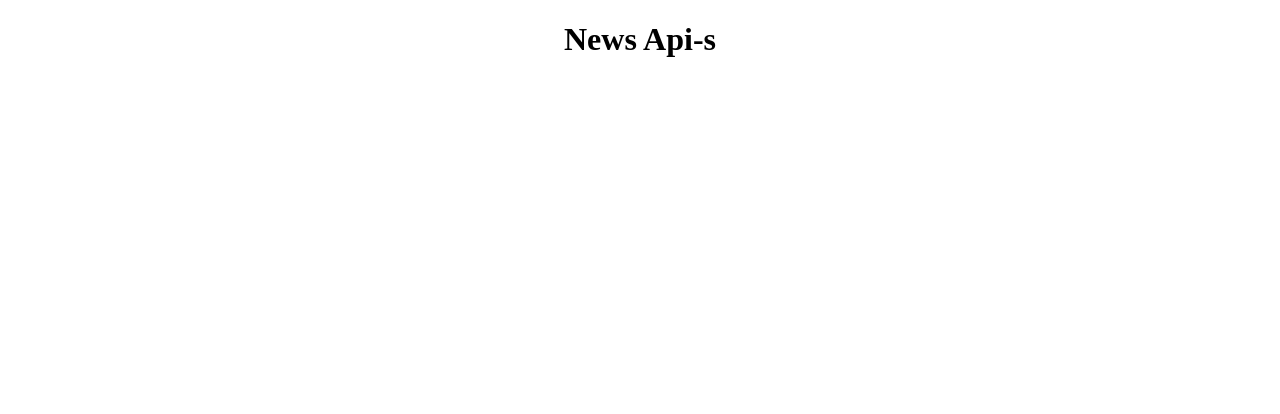
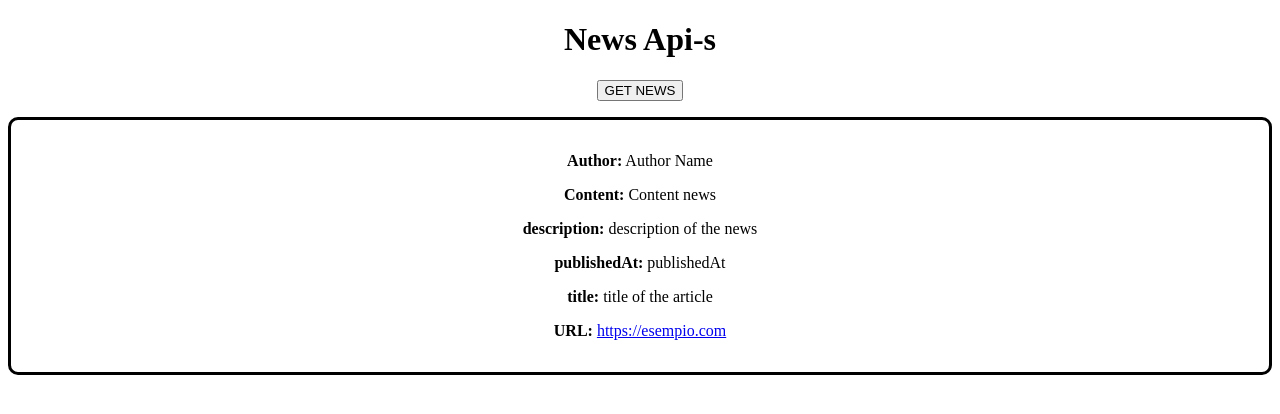
Before and after one commit to DavideSchirru17/learning-coding-projects, a website: page newsApi/index.html in a window 1280 px wide. Drawn offline with Linux system fonts and the light colour scheme; no server answers.

Commit message:
fix news api

```diff
--- a/newsApi/index.html
+++ b/newsApi/index.html
@@ -9,6 +9,7 @@
   </head>
   <body>
     <header><h1>News Api-s</h1></header>
+    <button onclick="apikey()">GET NEWS</button>
     <section class="center"></section>
     <footer></footer>
   </body>
--- /dev/null
+++ b/newsApi/package.json
@@ -0,0 +1,5 @@
+{
+  "dependencies": {
+    "dotenv": "^17.2.0"
+  }
+}
--- a/newsApi/script.js
+++ b/newsApi/script.js
@@ -0,0 +1,109 @@
+// ATTENZIONE: Questo metodo espone la chiave API nel codice frontend
+// Usa solo per API keys pubbliche o di test
+
+const API_KEY = "ca95f8da30eb4018aa45dde952f198cf";
+
+// 1 funzione per fetchare apis dal server
+async function apikey() {
+  // fetch api + apikey
+  const url = `https://newsapi.org/v2/everything?q=keyword&apiKey=${API_KEY}`;
+  try {
+    const response = await fetch(url);
+
+    if (!response.ok) {
+      throw new Error("problems of connection to the server");
+    }
+
+    const data = await response.json();
+    console.log("datas", data);
+    // 2. fetcho i dati e gli articoli 99
+    const articles = data.articles;
+    console.log("articles: ", articles);
+
+    // 3 accedo all elemento container
+    const newscard = document.querySelector(".news-card");
+    console.log("newscard", newscard);
+
+    // 99  numero massimo di articoli presenti all interno
+    const maxNumArticles = articles.length;
+    console.log("max article numbers", maxNumArticles);
+
+    // 4. creo index random da 0 a 99 incluso
+    const randomIndex = Math.floor(Math.random() * maxNumArticles);
+    console.log("otteniamo sempre un numero random diverso", randomIndex);
+
+    // 5. scelgo un articolo alla volta con indice random
+    const articoloRandom = articles[randomIndex];
+    console.log(articoloRandom);
+
+    //!  innerHTML dentor gli elmenti - gli passo accedo a author di randomIndex ex 99
+    document.querySelector(".author").innerHTML = `<strong>Author:</strong> ${
+      articoloRandom.author || "N/A"
+    }`;
+    document.querySelector(".content").innerHTML = `<strong>Content:</strong> ${
+      articoloRandom.content || "N/A"
+    }`;
+    document.querySelector(
+      ".description"
+    ).innerHTML = `<strong>Description:</strong> ${
+      articoloRandom.description || "N/A"
+    }`;
+    document.querySelector(
+      ".publishedAt"
+    ).innerHTML = `<strong>Published:</strong> ${
+      articoloRandom.publishedAt || "N/A"
+    }`;
+    document.querySelector(".title").innerHTML = `<strong>Title:</strong> ${
+      articoloRandom.title || "N/A"
+    }`;
+    document.querySelector(
+      ".url"
+    ).innerHTML = `<strong>URL:</strong> <a href="${articoloRandom.url}" target="_blank">Read the article</a>`;
+  } catch (error) {
+    console.error(error.message);
+  }
+}
+
+// CREAZIOEN DELLA CARTA CON LE RELATIVE CLASSI
+function creationCard() {
+  //CREO
+  // inserisco dei dati che verranno sovrascritti una volta chiamata lafunzione apikey()
+  const card = document.createElement("div");
+  card.className = "news-card";
+  const author = document.createElement("p");
+  author.className = "author";
+  author.innerHTML = `<strong>Author:</strong> Author Name`;
+
+  const content = document.createElement("p");
+  content.className = "content";
+  content.innerHTML = `<strong>Content:</strong> Content news `;
+
+  const description = document.createElement("p");
+  description.className = "description";
+  description.innerHTML = `<strong>description:</strong> description of the news`;
+
+  const publishedAt = document.createElement("p");
+  publishedAt.className = "publishedAt";
+  publishedAt.innerHTML = `<strong>publishedAt:</strong> publishedAt`;
+
+  const title = document.createElement("p");
+  title.className = "title";
+  title.innerHTML = `<strong>title:</strong> title of the article`;
+
+  const url = document.createElement("p");
+  url.className = "url";
+  url.innerHTML = `<strong>URL:</strong> <a href="#" target="_blank">https://esempio.com</a>`;
+  // appendo a card
+  card.appendChild(author);
+  card.appendChild(content);
+  card.appendChild(description);
+  card.appendChild(publishedAt);
+  card.appendChild(title);
+  card.appendChild(url);
+
+  // appendo al div father
+  const centerSection = document.querySelector(".center");
+  centerSection.appendChild(card);
+}
+creationCard();
+apikey();
--- a/newsApi/style.css
+++ b/newsApi/style.css
@@ -1,3 +1,9 @@
 body {
   text-align: center;
 }
+.center {
+  border: solid black;
+  border-radius: 10px;
+  padding: 1rem;
+  margin-top: 1rem;
+}
```
Also changed, not shown: 1 other file.
